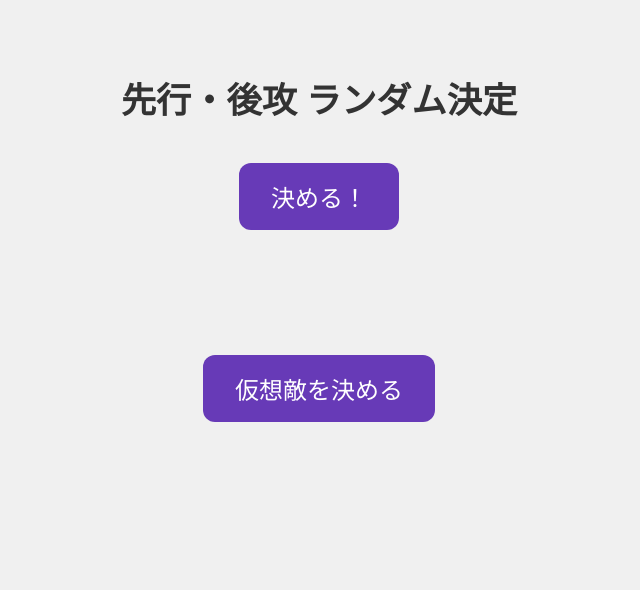
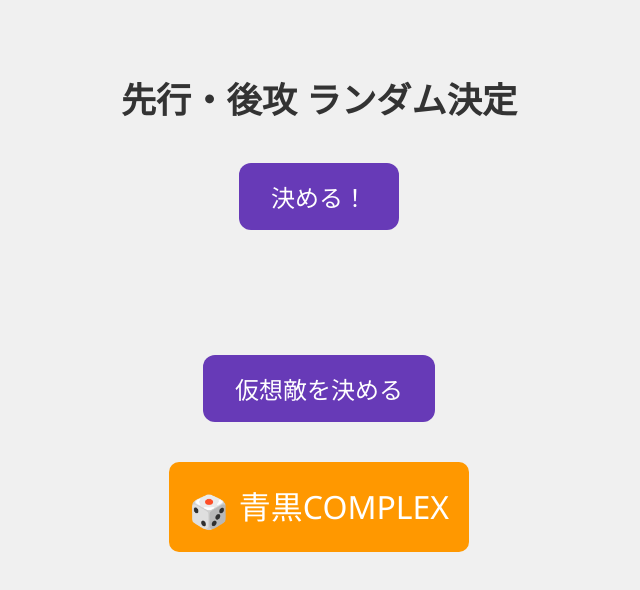
Before and after one commit to kawabazone0501/order, a plain HTML site: page index.html in a window 1280 px wide. Both pictures are taken after a click on the button "仮想敵を決める". Shown: the whole page, without its empty margins (321-961 px from the left). Drawn offline with Linux system fonts and the light colour scheme.

Commit message:
バージョン戻し

```diff
--- a/index.html
+++ b/index.html
@@ -89,14 +89,6 @@
       vertical-align: middle;
     }
 
-    .word-image {
-      margin-top: 15px;
-      max-width: 100%;
-      height: auto;
-      border-radius: 8px;
-      box-shadow: 0 4px 12px rgba(0, 0, 0, 0.2);
-    }
-
     @media screen and (max-width: 600px) {
       h1 {
         font-size: 1.8rem;
@@ -156,37 +148,30 @@
     }
 
     function showRandomWord() {
-      const wordData  = [
-        {word: "デイガファイアーバード", img: "image/queen.jpg"},
-        {word: "4cペテンバース", img: "image/burakio.jpg"},
-        {word: "ラッカゴスペル", img: "image/gosuperu.jpg"},
-        {word: "黒緑ゼニス", img: "image/beethoven.jpg"},
-        {word: "青黒COMPLEX", img: "image/complex.jpg"},
-        {word: "白青天門", img: "image/arcadia.jpg"},
-        {word: "クローシス覇覇覇ジャオウガ", img: "image/jaouga.jpg"},
-        {word: "リースボルシャック", img: "image/bacterius.jpg"},
-        {word: "青黒魔導具", img: "image/galumise.jpg"},
-        {word: "ドリームメイト", img: "image/,meisama.jpg"},
-      ];
+      const words = [
+        "デイガファイアーバード",
+        "4cペテンバース",
+        "ラッカゴスペル",
+        "黒緑ゼニス",
+        "青黒COMPLEX",
+        "白青天門",
+        "クローシス覇覇覇ジャオウガ",
+        "リースボルシャック",
+        "青黒魔導具",
+        "ドリームメイト",];
+      const randomWord = words[Math.floor(Math.random() * words.length)];
 
-    function showRandomWord() {
       const wordResultEl = document.getElementById("wordResult");
-    const randomEntry = wordData[Math.floor(Math.random() * wordData.length)];
-
       wordResultEl.textContent = "";
       wordResultEl.className = "result-box";
       wordResultEl.style.transform = "scale(0.8)";
 
       setTimeout(() => {
-      wordResultEl.innerHTML = `
-        <div><span class="icon">🎲</span>${randomEntry.word}</div>
-        <img src="${randomEntry.img}" alt="${randomEntry.word}" class="word-image" />
-      `;
+        wordResultEl.innerHTML = `<span class="icon">🎲</span>${randomWord}`;
         wordResultEl.classList.add("random");
         wordResultEl.style.transform = "scale(1)";
       }, 100);
     }
-}
   </script>
 </body>
 </html>
```
Lines whose indentation alone changed are shown as unchanged.
